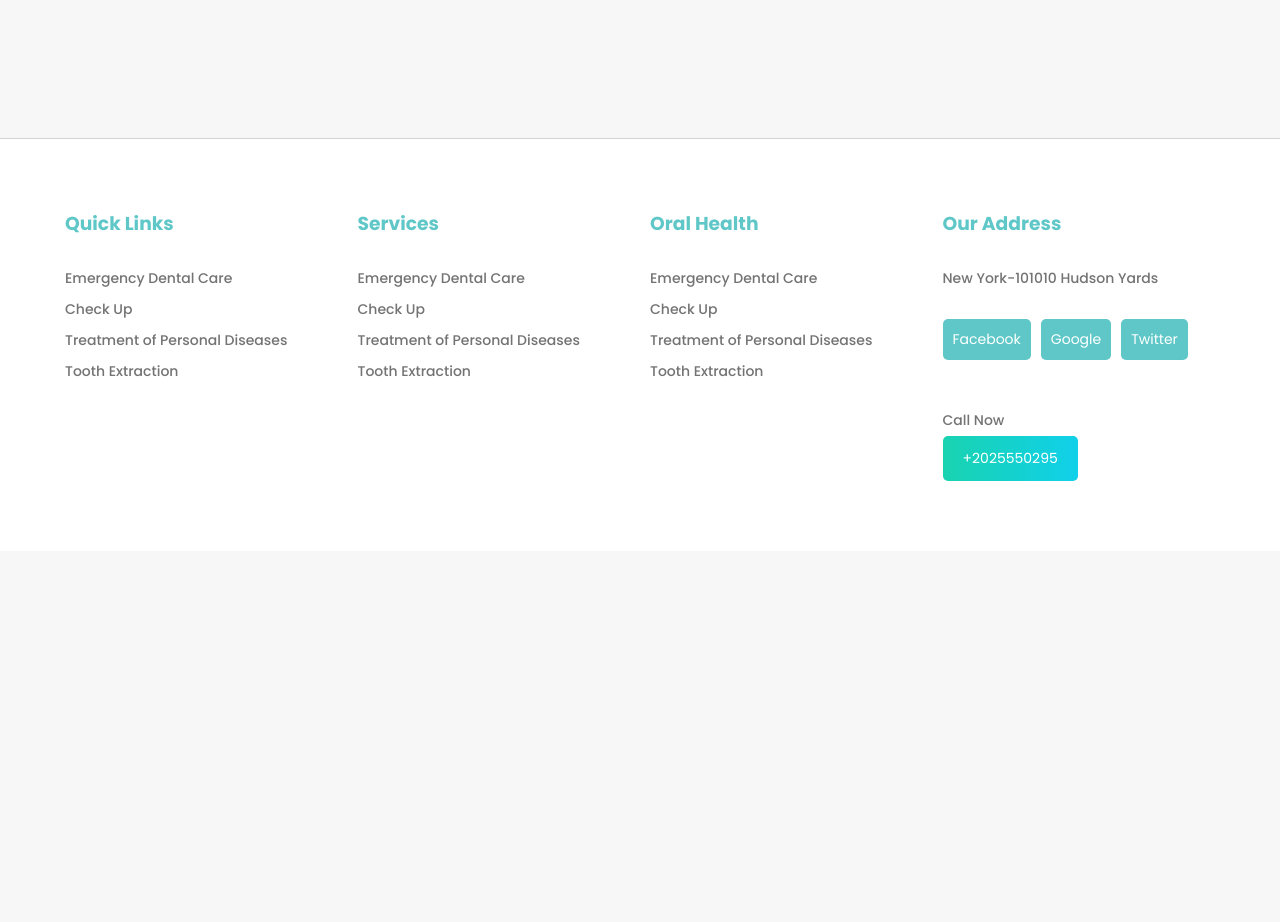
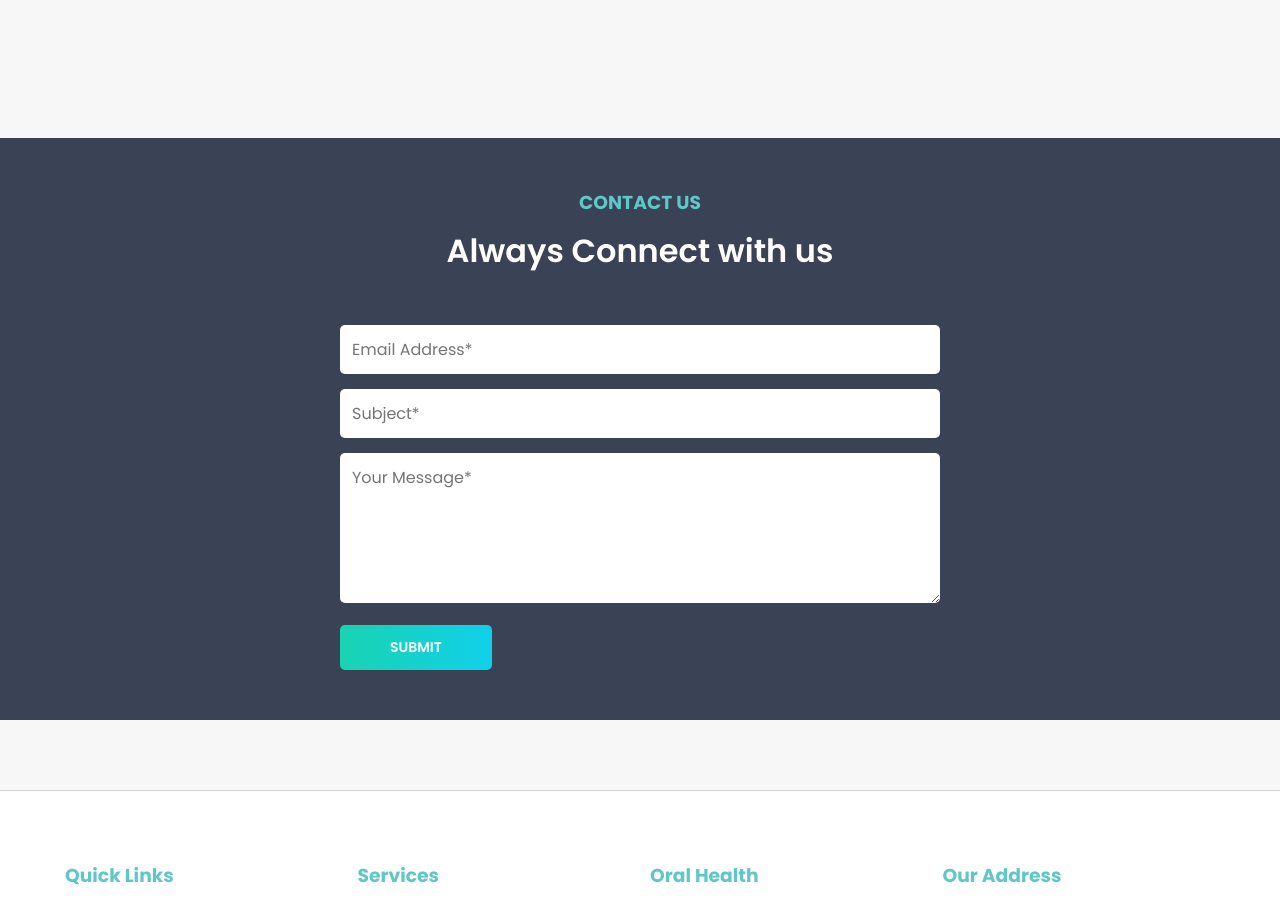
Before and after one commit to azizulwd/doctors-portal-clientside, a React (Create React App) app: page / in a window 1280 px wide. Shown: the part 4360-5282 px from the top of the page. Before the commit the page ends 4911 px from the top, so only its background shows below. Built offline with nearby package versions, Linux system fonts and the light colour scheme.

Commit message:
contact us added

```diff
--- /dev/null
+++ b/src/components/Home/Contact/Contact.css
@@ -0,0 +1,45 @@
+.contactus{
+    margin-bottom: 70px;
+    background: #3a4256;
+    padding: 50px 0;
+}
+.contactus_title{
+    text-align: center;
+    margin-bottom: 50px;
+}
+.contactus_title h3{
+    color: #5fc7c7;
+    margin-bottom: 10px;
+}
+.contactus_title h1{
+    color: #fff;
+    font-weight: 600;
+}
+.contactus_inner {
+    width: 600px;
+    margin: 0 auto;
+}
+.contact_form input, textarea {
+    width: 100%;
+    outline: none;
+    border: none;
+    font-size: 16px;
+    padding: 12px;
+    margin-bottom: 15px;
+    font-family: 'Poppins';
+    border-radius: 5px;
+}
+.contact_form textarea {
+    height: 150px;
+}
+.contact_form button {
+    background: linear-gradient(to right, #19d3b0, #10d0ea);
+    border: none;
+    font-size: 14px;
+    font-family: 'Poppins';
+    color: #fff;
+    cursor: pointer;
+    padding: 12px 50px;
+    border-radius: 5px;
+    font-weight: 600;
+}
--- /dev/null
+++ b/src/components/Home/Contact/Contact.js
@@ -0,0 +1,23 @@
+import React from 'react';
+import './Contact.css';
+
+const Contact = () => {
+    return (
+        <div className="contactus">
+            <div className="contactus_title">
+                <h3>CONTACT US</h3>
+                <h1>Always Connect with us</h1>
+            </div>
+            <div className="contactus_inner">
+                <div className="contact_form">
+                    <input type="email" placeholder="Email Address*" />
+                    <input type="text" placeholder="Subject*" />
+                    <textarea placeholder="Your Message*"></textarea>
+                    <button>SUBMIT</button>
+                </div>
+            </div>
+        </div>
+    );
+};
+
+export default Contact;
--- a/src/components/Home/Home/Home.js
+++ b/src/components/Home/Home/Home.js
@@ -3,6 +3,7 @@ import Address from '../Address/Address';
 import Appointment from '../Appointment/Appointment';
 import Banner from '../Banner/Banner';
 import Blogs from '../Blogs/Blogs';
+import Contact from '../Contact/Contact';
 import Doctors from '../Doctors/Doctors';
 import Facility from '../Facility/Facility';
 import Services from '../Services/Services';
@@ -19,6 +20,7 @@ const Home = () => {
             <Testimonial></Testimonial>
             <Blogs></Blogs>
             <Doctors></Doctors>
+            <Contact></Contact>
         </div>
     );
 };
```
